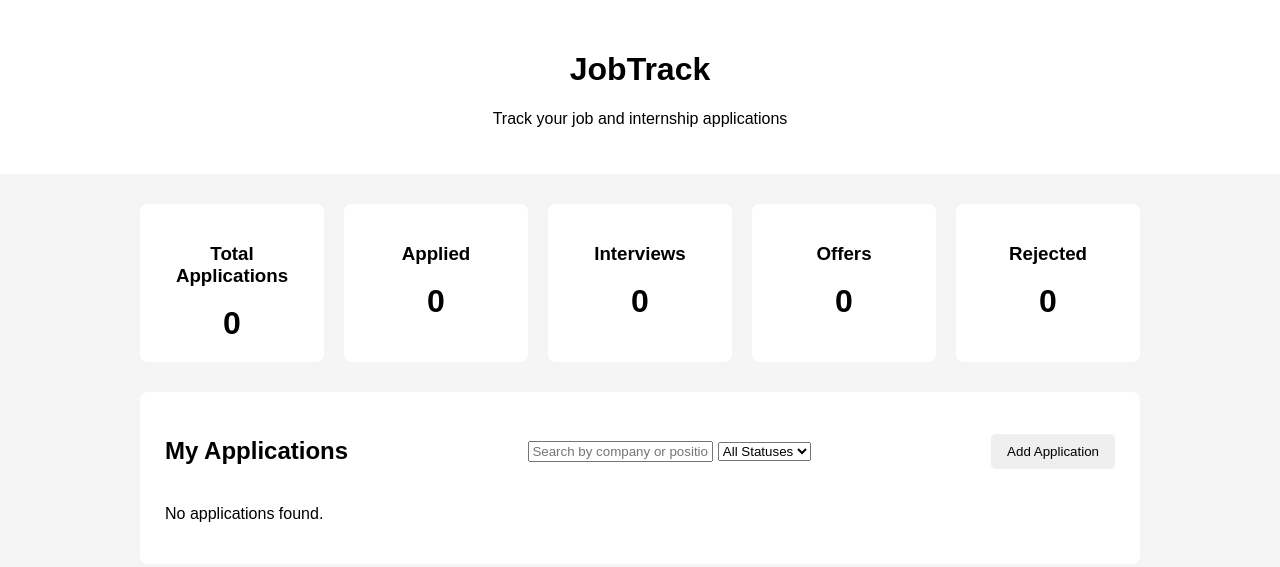
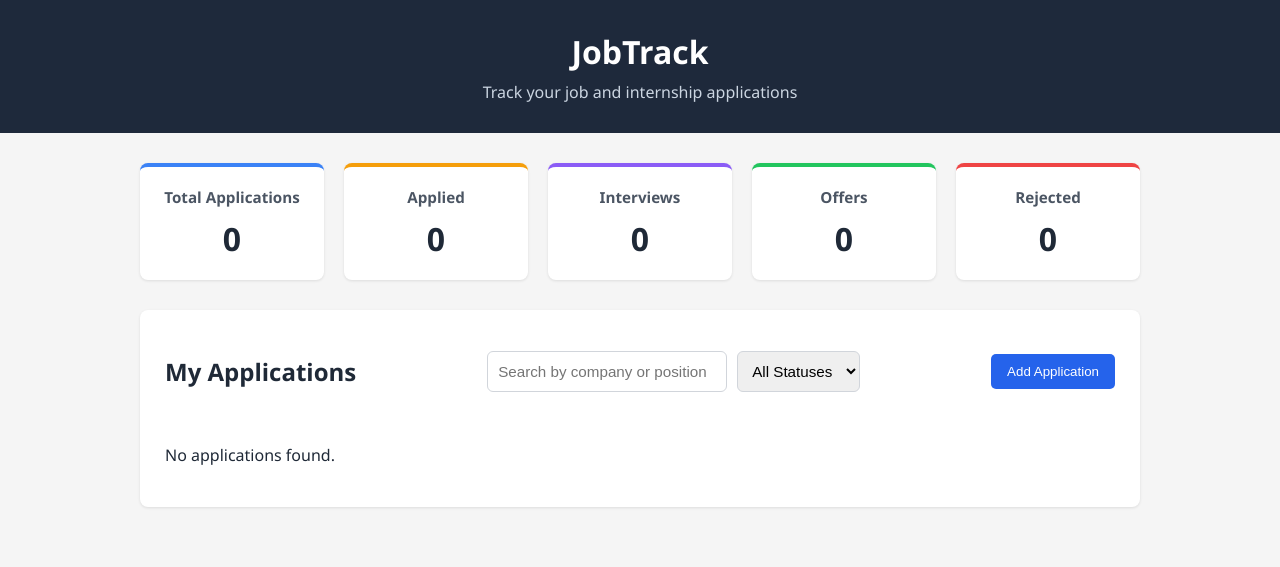
Before and after one commit to Solomon-Mb/jobtrack, a plain HTML site: page index.html in a window 1280 px wide. Drawn offline with Linux system fonts and the light colour scheme.

Commit message:
style: improve UI design

```diff
--- a/style.css
+++ b/style.css
@@ -143,3 +143,126 @@ button {
     overflow-y: auto;
     margin-bottom: 0;
 }
+
+/* ===== Design polish: header and stat cards ===== */
+body {
+    font-family: "Segoe UI", system-ui, Arial, sans-serif;
+    color: #1f2937;
+}
+
+header {
+    background: #1e293b;
+    color: white;
+}
+
+header h1 {
+    margin: 0 0 8px;
+}
+
+header p {
+    margin: 0;
+    color: #cbd5e1;
+}
+
+.stats {
+    grid-template-columns: repeat(auto-fit, minmax(130px, 1fr));
+}
+
+.card,
+.applications,
+.application-card {
+    box-shadow: 0 1px 3px rgba(0, 0, 0, 0.1);
+}
+
+.card h3 {
+    margin: 0;
+    font-size: 0.95rem;
+    color: #4b5563;
+}
+
+.stats .card:nth-child(1) { border-top: 4px solid #3b82f6; }
+.stats .card:nth-child(2) { border-top: 4px solid #f59e0b; }
+.stats .card:nth-child(3) { border-top: 4px solid #8b5cf6; }
+.stats .card:nth-child(4) { border-top: 4px solid #22c55e; }
+.stats .card:nth-child(5) { border-top: 4px solid #ef4444; }
+
+/* ===== Design polish: filters and buttons ===== */
+.section-header {
+    flex-wrap: wrap;
+    gap: 15px;
+}
+
+.filters {
+    display: flex;
+    flex-wrap: wrap;
+    gap: 10px;
+}
+
+.filters input,
+.filters select {
+    padding: 10px;
+    border: 1px solid #d1d5db;
+    border-radius: 6px;
+    font-size: 0.95rem;
+}
+
+.filters input {
+    min-width: 240px;
+}
+
+.form-container {
+    border: 1px solid #e5e7eb;
+}
+
+button {
+    background: #e5e7eb;
+    transition: background 0.2s;
+}
+
+button:hover {
+    background: #d1d5db;
+}
+
+#addApplicationBtn,
+.form-container button[type="submit"] {
+    background: #2563eb;
+    color: white;
+}
+
+#addApplicationBtn:hover,
+.form-container button[type="submit"]:hover {
+    background: #1d4ed8;
+}
+
+button[onclick^="deleteApplication"] {
+    background: #fee2e2;
+    color: #b91c1c;
+}
+
+button[onclick^="deleteApplication"]:hover {
+    background: #fecaca;
+}
+
+/* ===== Design polish: application cards ===== */
+#applicationsList {
+    display: grid;
+    grid-template-columns: repeat(auto-fill, minmax(280px, 1fr));
+    gap: 15px;
+}
+
+.application-card {
+    margin-bottom: 0;
+    overflow-wrap: anywhere;
+}
+
+.application-card h3 {
+    color: #111827;
+}
+
+.application-card p {
+    margin: 6px 0;
+}
+
+.application-card button {
+    margin-top: 10px;
+}
```
